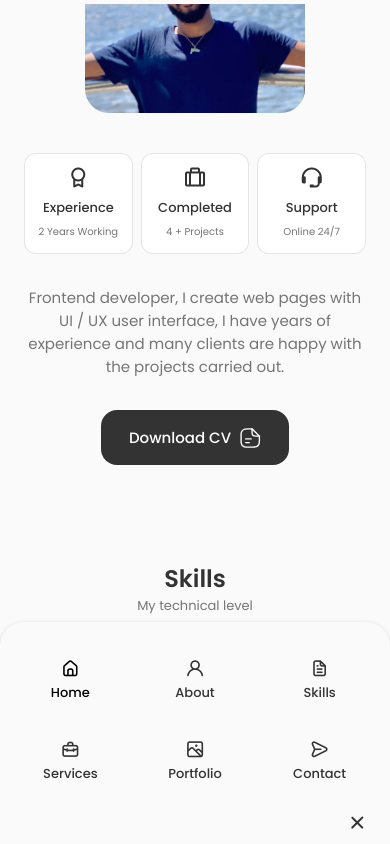
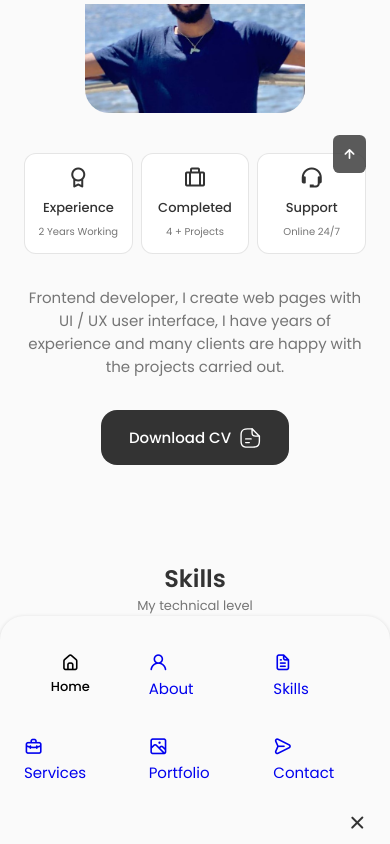
Before and after one commit to Filla0/My-Portfolio, a React (Vite) app: page / in a window 390 px wide. Shown: the part 840-1684 px from the top of the page. Built offline with nearby package versions, Linux system fonts and the light colour scheme.

Commit message:
Footer and scrollup

```diff
--- a/src/App.jsx
+++ b/src/App.jsx
@@ -8,6 +8,8 @@ import Services from './components/services/Services';
 import Qualification from './components/Qualification/Qualification';
 import Testimonials from './components/testimonials/Testimonials';
 import Contact from './components/contact/Contact';
+import Footer from './components/footer/Footer';
+import ScrollUp from './components/ScrollUp/ScrollUp';
 
 const App = () => {
   return (
@@ -22,6 +24,9 @@ const App = () => {
       <Testimonials />
       <Contact />
     </main>
+
+    <Footer />
+    <ScrollUp />
     </>
   )
 }
--- /dev/null
+++ b/src/components/ScrollUp/ScrollUp.jsx
@@ -0,0 +1,17 @@
+import React from "react";
+import "./scrollup.css";
+
+const ScrollUp = () => {
+    window.addEventListener("scroll", function () {
+        const scrollup = document.querySelector(".scrollup");
+        if (this.scrollY >= 560) scrollup.classList.add("show-scroll");
+        else scrollup.classList.remove("show-scroll")
+    });
+    return (
+        <a href="#" className="scrollup">
+            <i className="uil uil-arrow-up scrollup__icon"></i>
+        </a>
+    )
+}
+
+export default ScrollUp
--- /dev/null
+++ b/src/components/ScrollUp/scrollup.css
@@ -0,0 +1,55 @@
+.scrollup {
+    position: fixed;
+    right: 2.5rem;
+    bottom: -20%;
+    background-color: var(--title-color);
+    opacity: 0.8;
+    padding: 0.3rem 0.5rem;
+    border-radius: 0.4rem;
+    z-index: var(--z-tooltip);
+    transition: .4s;
+}
+
+.scrollup__icon {
+    font-size: 1.5rem;
+    color: var(--container-color);
+}
+
+.scrollup:hover {
+    background-color: var(--title-color-dark);
+}
+
+/* Show Scroll */
+.show-scroll {
+    bottom: 3rem;
+}
+
+/*=============== BREAKPOINTS ===============*/
+/* For large devices */
+@media screen and (max-width: 992px) {
+    .scrollup {
+        right: 1.5rem;
+        padding: 0.25rem 0.4rem;
+    }
+
+    .scrollup__icon {
+        font-size: 1.25rem;
+    }
+}
+
+/* For medium devices */
+@media screen and (max-width: 768px) {
+    .show-scroll {
+        bottom: 4rem;
+    }
+}
+
+@media screen and (max-width: 576px) {
+}
+
+/* For small devices */
+@media screen and (max-width: 350px) {
+    .scrollup {
+        right: 1rem;
+    }
+}
--- /dev/null
+++ b/src/components/footer/Footer.jsx
@@ -0,0 +1,44 @@
+import React from "react";
+import "./footer.css";
+
+const Footer = () => {
+    return (
+        <footer className="footer">
+            <div className="footer__container container">
+                <h1 className="footer__title">Filimon</h1>
+
+                <ul className="footer__list">
+                    <li>
+                        <a href="#about" className="footer__link">About</a>
+                    </li>
+
+                    <li>
+                        <a href="#portfolio" className="footer__link">Projects</a>
+                    </li>
+
+                    <li>
+                        <a href="#testimonials" className="footer__link">Testimonials</a>
+                    </li>
+                </ul>
+
+                <div className="footer__social">
+                    <a href="https://www.facebook.com/" className="footer__social-link" target="_blank">
+                        <i class="bx bxl-facebook"></i>
+                    </a>
+
+                    <a href="https://www.instagram.com/" className="footer__social-link" target="_blank">
+                        <i class="bx bxl-instagram"></i>
+                    </a>
+
+                    <a href="https://twitter.com/" className="footer__social-link" target="_blank">
+                        <i class="bx bxl-twitter"></i>
+                    </a>
+                </div>
+
+                <span className="footer__copy">&#169; Filimon. All rigths reserved</span>
+            </div>
+        </footer>
+    )
+}
+
+export default Footer
--- /dev/null
+++ b/src/components/footer/footer.css
@@ -0,0 +1,66 @@
+.footer {
+    background-color: var(--container-color);
+    border-top: 1px solid rgba(0, 0, 0, 0.1);
+}
+
+.footer__container {
+    padding: 2rem 0 6rem;
+}
+
+.footer__title,
+.footer_link {
+    color: var(--title-color);
+}
+
+.footer__title {
+    text-align: center;
+    margin-bottom: var(--mb-2);
+}
+
+.footer__title:hover {
+    color: var(--title-color-dark);
+}
+
+.footer__list {
+    display: flex;
+    justify-content: center;
+    column-gap: 1.5rem;
+    margin-bottom: var(--mb-2);
+}
+
+.footer__social {
+    display: flex;
+    justify-content: center;
+    column-gap: 1.125rem;
+}
+
+.footer__social-link {
+    background-color: var(--title-color);
+    color: var(--container-color);
+    font-size: 1.125rem;
+    padding: 0.4rem;
+    border-radius: 0.5rem;
+    display: inline-flex;
+}
+
+.footer__social-link:hover {
+    background-color: var(--title-color-dark);
+}
+
+.footer__copy {
+    display: block;
+    margin-top: 4.5rem;
+    color: var(--title-color);
+    text-align: center;
+    font-size: var(--smaller-font-size);
+}
+
+/*=============== BREAKPOINTS ===============*/
+/* For large devices */
+@media screen and (max-width: 992px) {
+    .footer__social-link {
+        padding: 0.25rem;
+        border-radius: 0.25rem;
+        font-size: 1rem;
+    }
+}
--- a/src/components/header/header.css
+++ b/src/components/header/header.css
@@ -46,6 +46,11 @@
 .active-link,
 .nav___link:hover {
     color: var(--title-color-dark);
+}
+
+/* change background header */
+.scroll-header {
+    box-shadow: 0 -1px 4px rgba(0, 0, 0, 0.15);
 }
 
 /*=============== BREAKPOINTS ===============*/
--- a/src/components/header/header.jsx
+++ b/src/components/header/header.jsx
@@ -2,8 +2,15 @@ import React, { useState } from 'react'
 import "./header.css"
 
 const Header = () => {
+    /*=============== Change Background Header ===============*/
+    window.addEventListener("scroll", function () {
+        const header = document.querySelector(".header");
+        if (this.scrollY >= 80) header.classList.add("scroll-header");
+        else header.classList.remove("scroll-header")
+    });
     /*=============== Toggle menu ===============*/
     const[Toggle, showmenu] = useState(false);
+    const [activeNav, setActiveNav] = useState("#home");
     return (
         <header className="header">
             <nav className="nav container">
@@ -12,37 +19,37 @@ const Header = () => {
                 <div className={Toggle ? "nav___menu show-menu" : "nav___menu"}>
                     <ul className="nav_list grid">
                         <li className="nav_item">
-                            <a href="#home" className="nav___link active-link">
+                            <a href="#home" onClick={() => setActiveNav('#home')} className={activeNav === "#home" ? "nav___link active-link" : "nav__link"}>
                                 <i className="uil uil-estate nav_icon"></i> Home
                             </a>
                         </li>
 
                         <li className="nav_item">
-                            <a href="#about" className="nav___link">
+                            <a href="#about" onClick={() => setActiveNav('#about')} className={activeNav === "#about" ? "nav___link active-link" : "nav__link"}>
                                 <i className="uil uil-user nav_icon"></i> About
                             </a>
                         </li>
 
                         <li className="nav_item">
-                            <a href="#skills" className="nav___link">
+                            <a href="#skills" onClick={() => setActiveNav('#skills')} className={activeNav === "#skills" ? "nav___link active-link" : "nav__link"}>
                                 <i className="uil uil-file-alt nav_icon"></i> Skills
                             </a>
                         </li>
 
                         <li className="nav_item">
-                            <a href="#services" className="nav___link">
+                            <a href="#services" onClick={() => setActiveNav('#services')} className={activeNav === "#services" ? "nav___link active-link" : "nav__link"}>
                                 <i className="uil uil-briefcase-alt nav_icon"></i> Services
                             </a>
                         </li>
 
                         <li className="nav_item">
-                            <a href="#portfolio" className="nav___link">
+                            <a href="#portfolio" onClick={() => setActiveNav('#portfolio')} className={activeNav === "#portfolio" ? "nav___link active-link" : "nav__link"}>
                                 <i className="uil uil-scenery nav_icon"></i> Portfolio
                             </a>
                         </li>
 
                         <li className="nav_item">
-                            <a href="#contact" className="nav___link">
+                            <a href="#contact" onClick={() => setActiveNav('#contact')} className={activeNav === "#contact" ? "nav___link active-link" : "nav__link"}>
                                 <i className="uil uil-message nav_icon"></i> Contact
                             </a>
                         </li>
```
